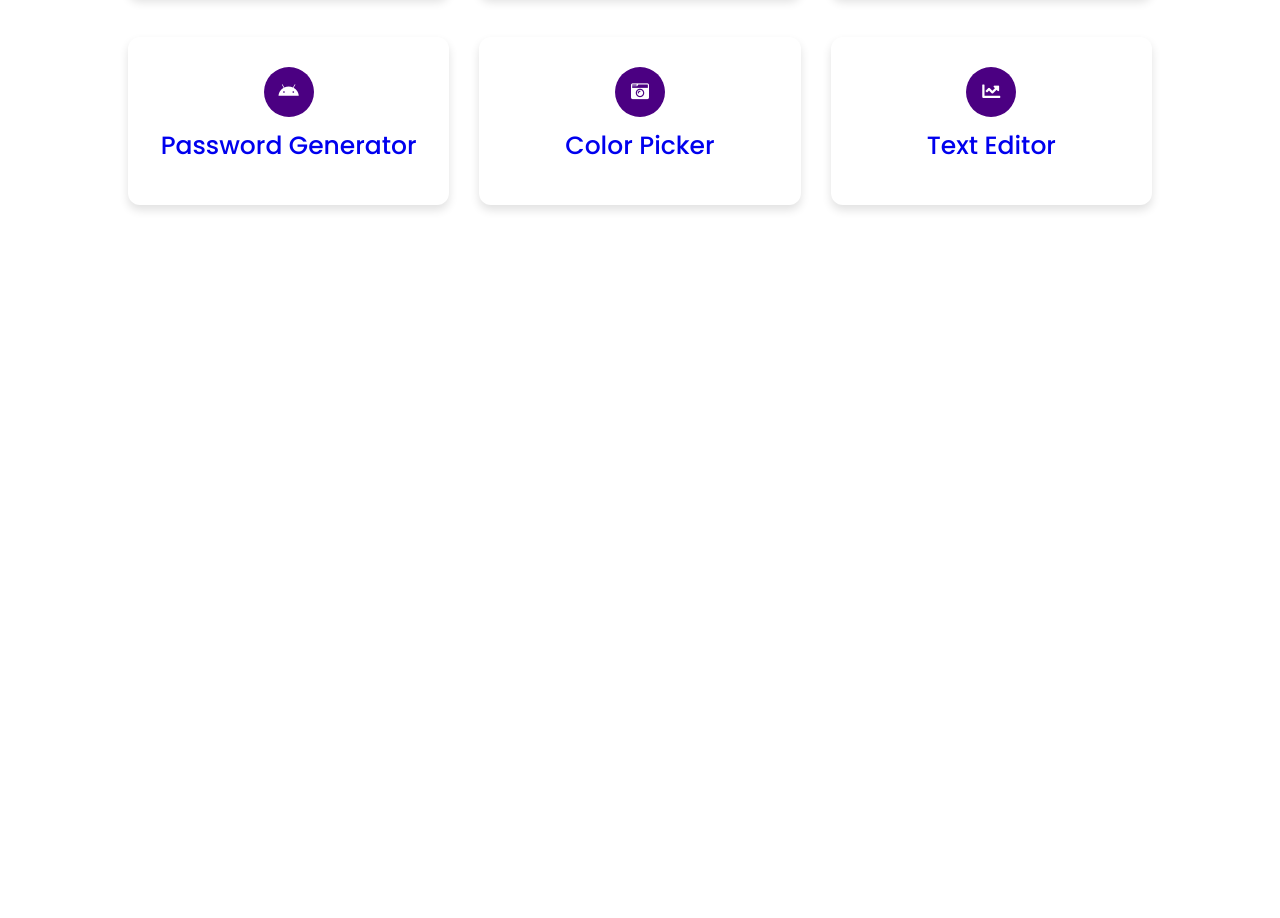
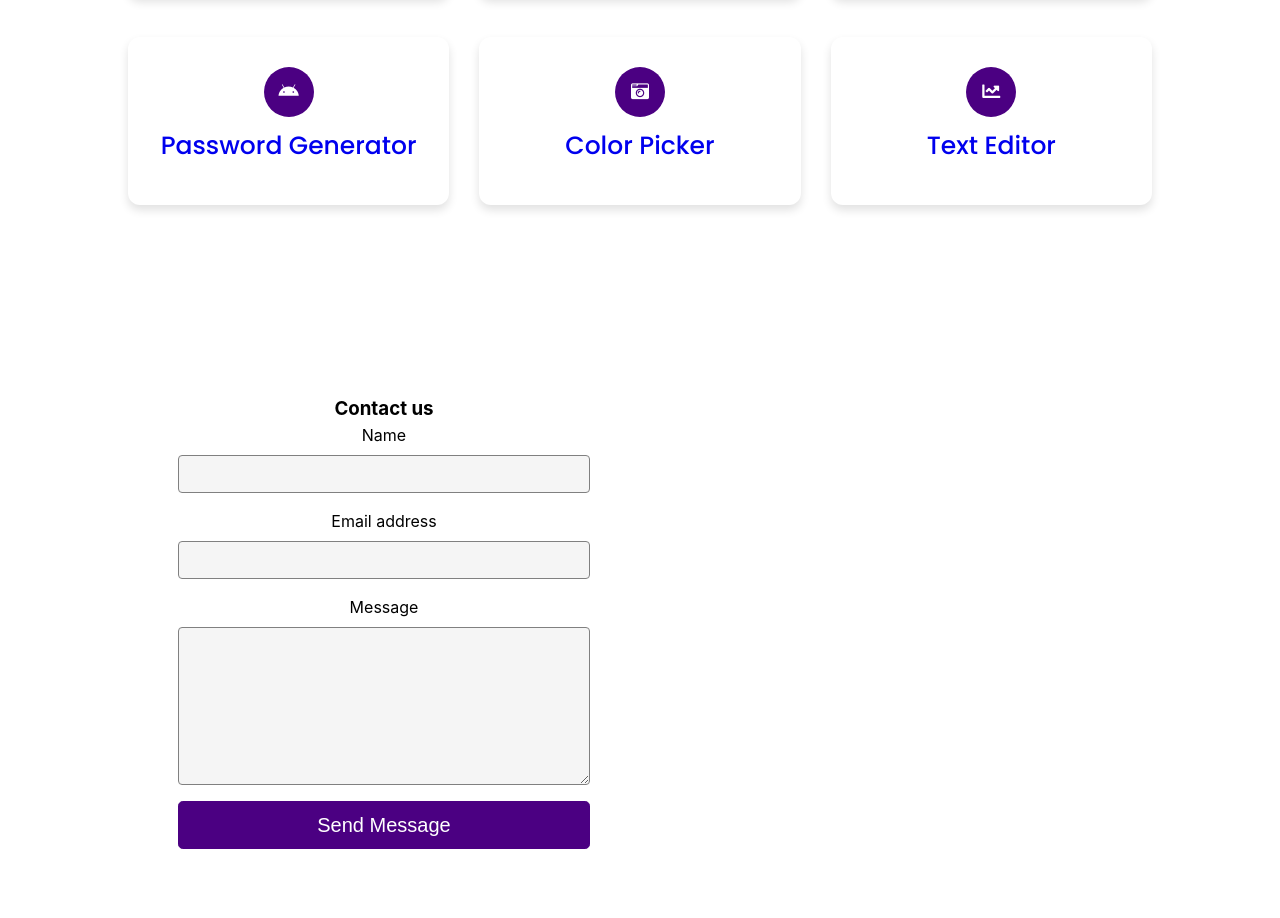
Before and after one commit to LeonardoTaddei04/portfolio, a plain HTML site: page index.html in a window 1280 px wide. Shown: the part 2726-3644 px from the top of the page. Before the commit the page ends 2991 px from the top, so only its background shows below. Drawn offline with nearby package versions, Linux system fonts and the light colour scheme; a script that the page names is missing.

Commit message:
Modifiche
aggiunta sezione contatti + qualche modifica

```diff
--- a/index.html
+++ b/index.html
@@ -173,7 +173,7 @@
         </div>
     </section>
 
- <!--   <section class="contact" id="contact">
+   <section class="contact" id="contact">
         <div class="content">
             <div class="fcf-body">
                <link href="contact-form.css" rel="stylesheet">
@@ -181,21 +181,21 @@
                     <h3 class="fcf-h3">Contact us</h3>
                     <form id="fcf-form-id" class="fcf-form-class" method="post" action="form.php">
                     <div class="fcf-form-group">
-                        <label for="Name" class="fcf-label">Your name</label>
+                        <label for="Name" class="fcf-label"> Name </label>
                         <div class="fcf-input-group">
                             <input type="text" id="Name" name="Name" class="fcf-form-control" required>
                         </div>
                     </div>
 
                     <div class="fcf-form-group">
-                        <label for="Email" class="fcf-label">Your email address</label>
+                        <label for="Email" class="fcf-label"> Email address</label>
                         <div class="fcf-input-group">
                             <input type="email" id="Email" name="Email" class="fcf-form-control" required>
                         </div>
                     </div>
 
                     <div class="fcf-form-group">
-                        <label for="Message" class="fcf-label">Your message</label>
+                        <label for="Message" class="fcf-label"> Message</label>
                         <div class="fcf-input-group">
                             <textarea id="Message" name="Message" class="fcf-form-control" rows="6" maxlength="3000" required></textarea>
                         </div>
@@ -210,7 +210,7 @@
             </div>
         </div>
     </section>
-    -->
+
     <script src="script.js"></script>
     <script src="https://cdnjs.cloudflare.com/ajax/libs/jquery/3.4.0/jquery.min.js"></script>
     <script src="C:\Users\leona\OneDrive\Desktop\Web\Dark_Mode\script_darkmode.js"></script>
```
